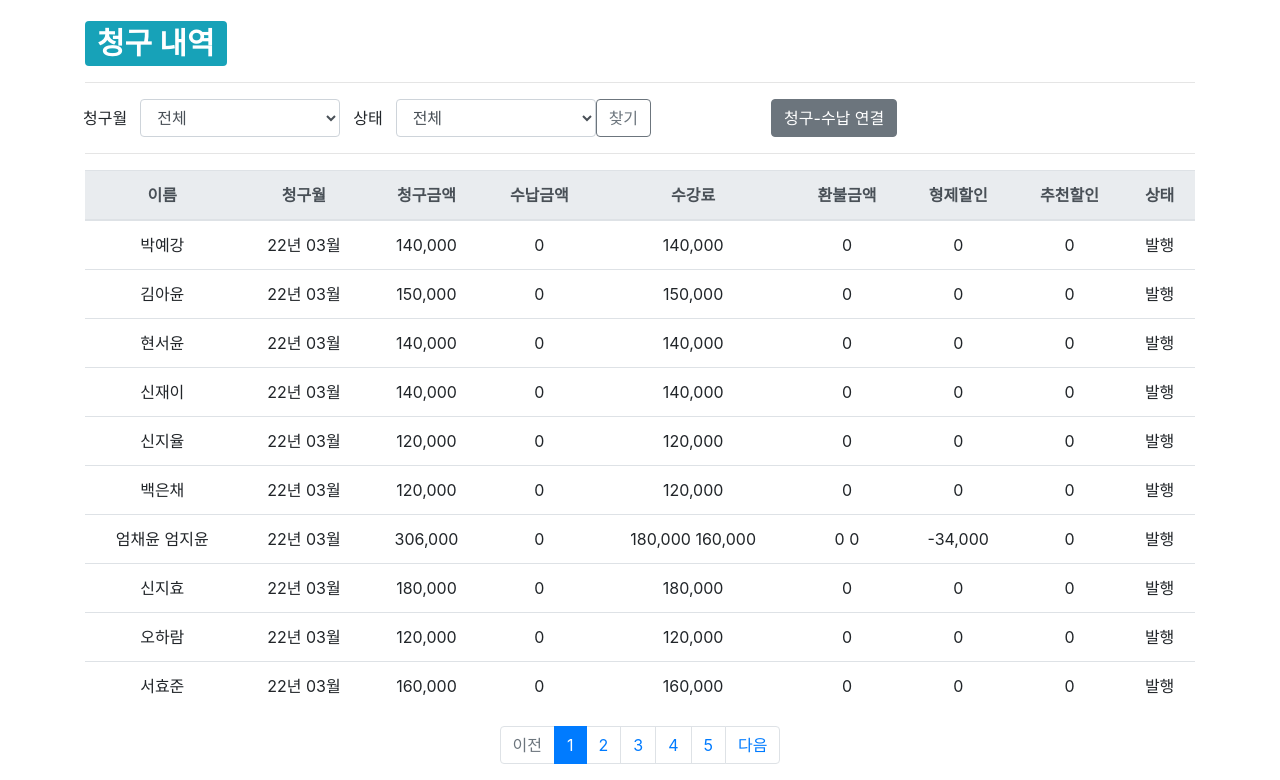
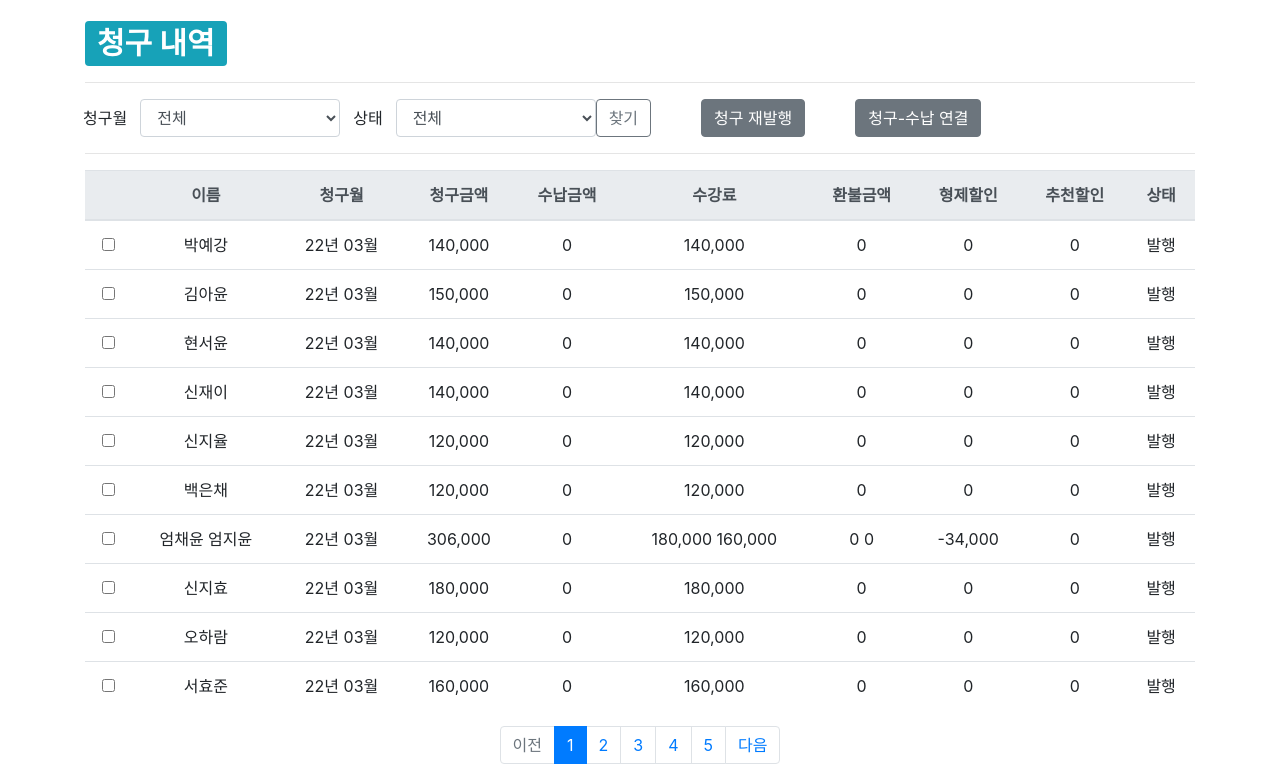
Before and after one commit to pirius-jeong/studyroom, a Django app: page /studyroom/bill/ in a window 1280 px wide. Shown: the part 57-837 px from the top of the page. Run offline with Django 3.2, Linux system fonts and the light colour scheme; the first user in the database is signed in; data comes from the database, SQL or seed files in the repository; some libraries are stand-ins or nearby versions.

Commit message:
Update bill_list.html

```diff
--- a/templates/studyroom/bill_list.html
+++ b/templates/studyroom/bill_list.html
@@ -10,6 +10,8 @@
         </h1>
     </div>
     <hr class="my-3">
+    <form id="billsaveForm" method="post" action="{% url 'studyroom:bill_save' %}">
+            {% csrf_token %}
     <div class="row">
         <div class="col-xs-2">
             <button class="btn " type="button" >청구월</button>
@@ -46,7 +48,14 @@
         <div class="col-xs-2">
             <button class="btn btn-outline-secondary" type="button" id="btn_search">찾기</button>
         </div>
-        <div class="col-xs-2" style="width:120px">
+        <div class="col-xs-2" style="width:50px">
+        </div>
+
+            <div class="col-xs-2">
+                <button class="btn btn-secondary" type="button" id="btn_bill_save">청구 재발행</button>
+            </div>
+
+        <div class="col-xs-2" style="width:50px">
         </div>
         <div class="col-xs-2">
             <button class="btn btn-secondary" type="button" id="btn_bill_pay">청구-수납 연결</button>
@@ -71,6 +81,9 @@
         {% if bill_list %}
         {% for bill in bill_list %}
         <tr class="text-center">
+            <td>
+                <input type="checkbox" name="bill_id" value={{ bill.id }}>
+            </td>
             <td>{{ bill.account.student.name }} {{ bill.account.student.brother.name }}</td>
             <td>{{ bill.bill_mt|slice:"2:4" }}년 {{ bill.bill_mt|slice:"4:" }}월</td>
             <td>{{ bill.bill_amt|intcomma }}</td>
@@ -155,6 +170,22 @@ $(document).ready(function(){
     $("#btn_bill_pay").on('click', function() {
         $("#billpayForm").submit();
     });
+    $("input[name=bill_id]:checkbox").click(function(){
+        var cnt = $("input[name=bill_id]:checkbox:checked").length;
+        if(cnt>1){
+            alert('1개만 선택 가능합니다.')
+            $(this).prop('checked', false);
+        }
+    });
+    $("#btn_bill_save").on('click', function() {
+        var cnt = $("input[name=bill_id]:checkbox:checked").length;
+        if(cnt<1){
+            alert('청구 재발행 대상을 먼저 선택 하세요')
+        }
+        if(cnt>0){
+            $("#billsaveForm").submit();
+        }
+    });
 });
 </script>
 {% endblock %}
```
Also changed, not shown: other parts of templates/studyroom/bill_list.html (+3 -0 lines).
